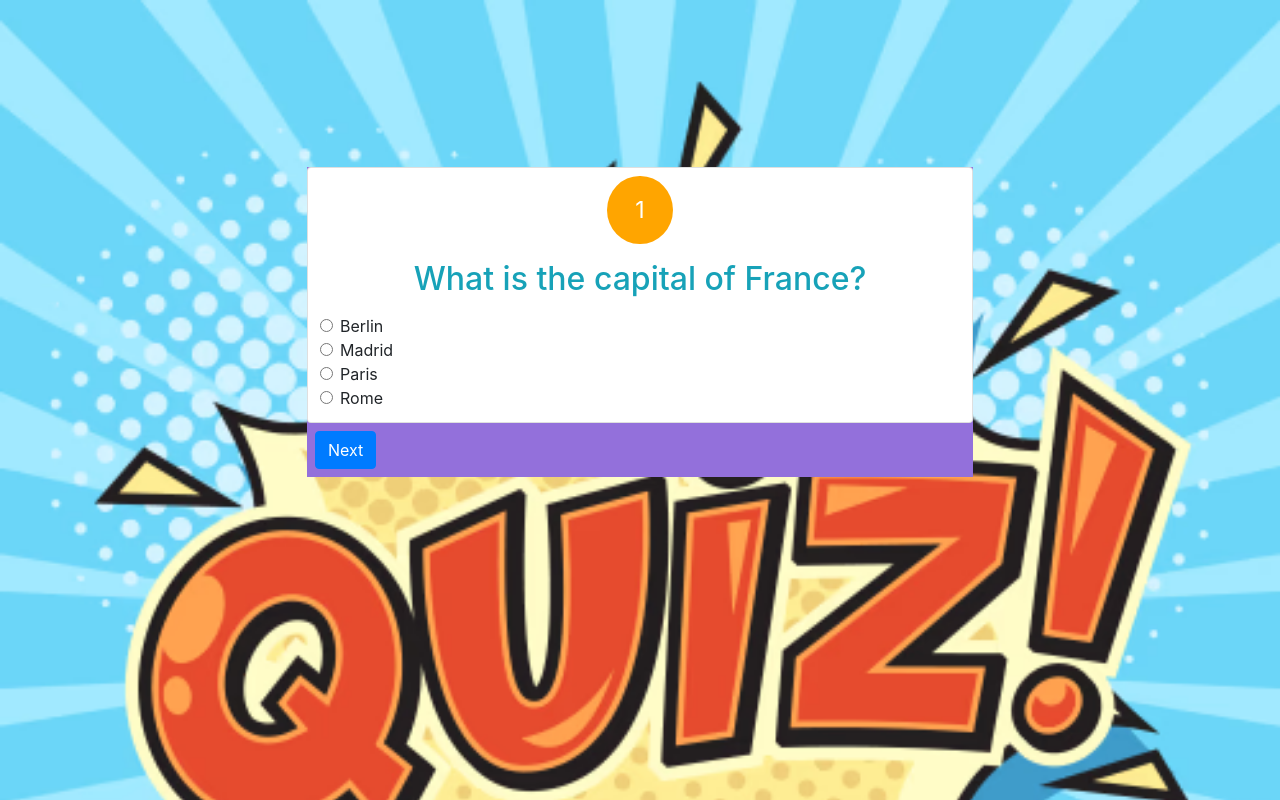
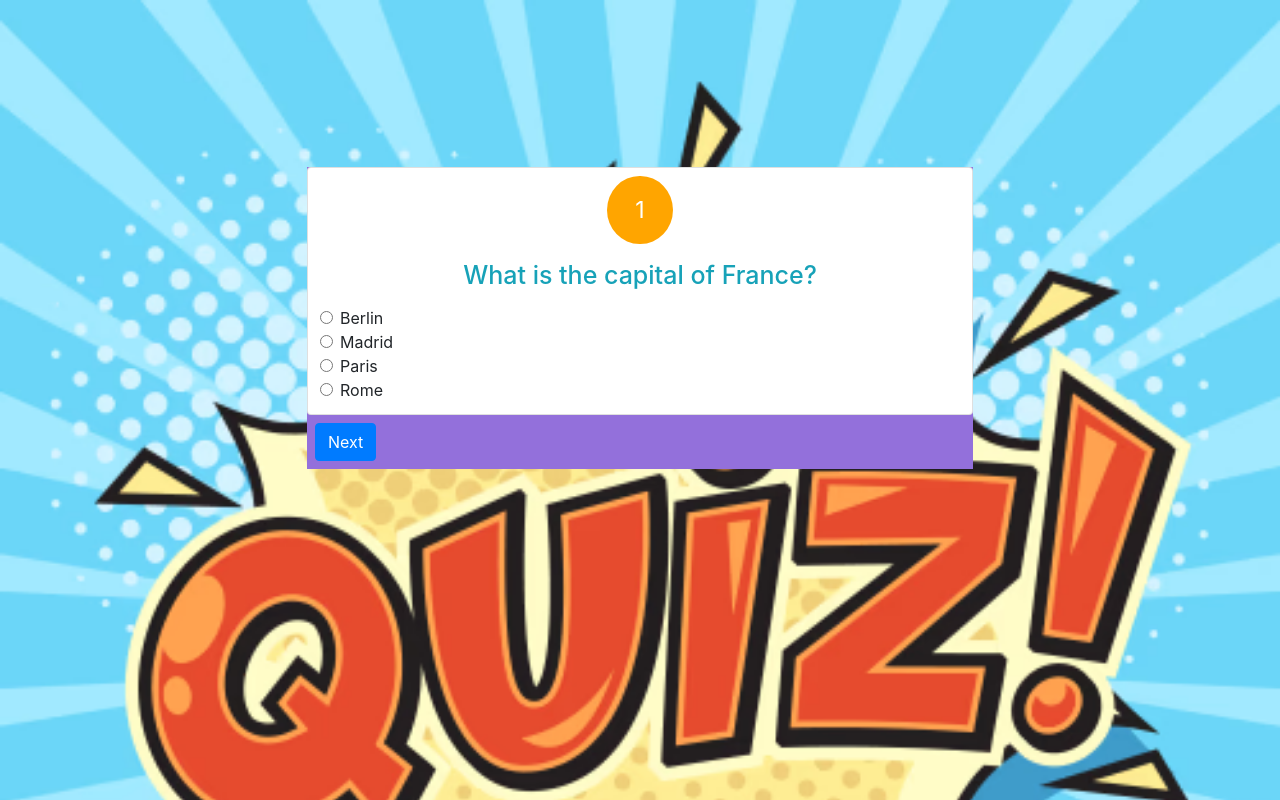
Before and after one commit to tronganhnguyenthanh/quiz, a React app: page / in a window 1280 px wide. Built offline with nearby package versions, Linux system fonts and the light colour scheme.

Commit message:
[UPDATE][FE] styling font size css in Laptop

```diff
--- a/src/css/style.css
+++ b/src/css/style.css
@@ -28,6 +28,10 @@ body{
   margin-top:15%;
 }
 
+.text-heading-responsive{
+  font-size:25px;
+}
+
 @media (max-width:768px){
   .text-heading{
     width:20%;
```
